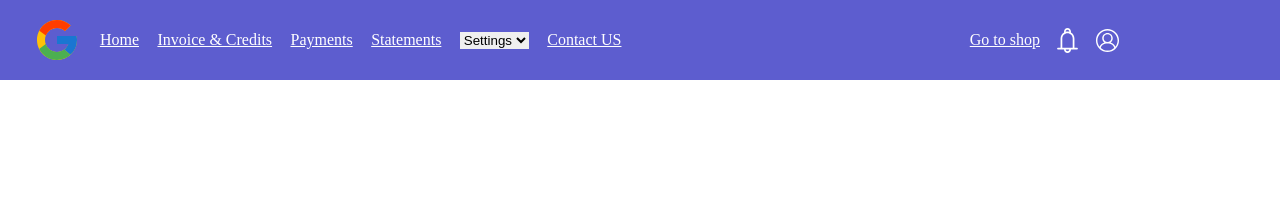
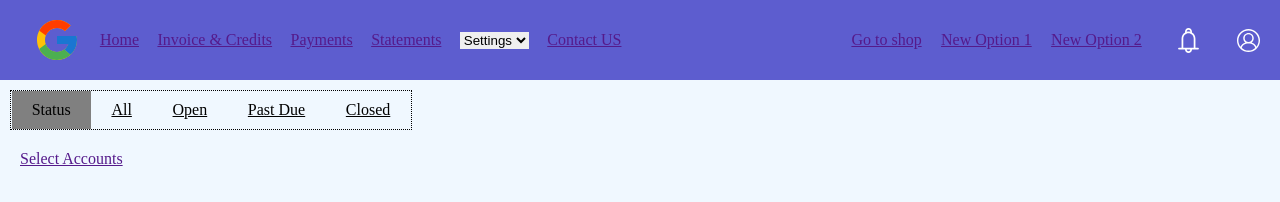
Before and after one commit to pycatchers/website, a plain HTML site: page src/index.html in a window 1280 px wide. Drawn offline with Linux system fonts and the light colour scheme.

Commit message:
creating status bar

```diff
--- a/css/index.css
+++ b/css/index.css
@@ -9,19 +9,20 @@ header{
 
 body{
     margin: 0px;
+    background: aliceblue;
 }
 
-a{
-    color: white;
-}
+/* a{
+    color: black;
+} */
 
 .header-right{
-    width: 20%;
+    width: 35%;
     display: flex;
     flex-direction: row;
-    justify-content: flex-end;
+    justify-content: space-evenly;
     align-items: center;
-    margin-right: 10rem;
+    /* margin-right: 5rem; */
 }
 .header-left{
     /* background-color: blue; */
@@ -38,3 +39,31 @@ img{
 .settings-dropdown{
     border-width: 0px;
 }
+
+.status-bar {
+    display: flex;
+    border: 1px ;
+    border-style: dotted;
+    border-width: 1px;
+    margin: 10px;
+    margin-left: 10px;
+    justify-content: space-evenly;
+    width: 400px;
+  }
+
+  .tab {
+    padding: 10px 20px;
+    align-items: start ;
+    color: black;
+  }
+
+  .tab.active {
+    background: #ddd;
+  }
+  .status {
+    padding: 10px 20px;
+    background-color: gray;
+  }
+  .select-accounts{
+    padding: 10px 20px;
+  }
--- a/src/index.html
+++ b/src/index.html
@@ -8,7 +8,7 @@
     <header>
       <!-- header-left side -->
       <div class="header-left">
-                <img src="../assets/icons/google.svg">
+        <img src="../assets/icons/google.svg" />
         <a href="">Home</a>
         <a href="">Invoice & Credits</a>
         <a href="">Payments</a>
@@ -30,9 +30,32 @@
       <!-- header-right-side -->
       <div class="header-right">
         <a href="">Go to shop</a>
-                <img src="../assets/icons/notification.svg" height="25px" width="25px"/>
-                <img src="../assets/icons/profile_icon.svg" height="25px" width="25px"/>
+        <a href="">New Option 1</a>
+        <!-- New right-side navigation link 1 -->
+        <a href="">New Option 2</a>
+        <!-- New right-side navigation link 2 -->
+        <img
+          src="../assets/icons/notification.svg"
+          height="25px"
+          width="25px"
+        />
+        <img
+          src="../assets/icons/profile_icon.svg"
+          height="25px"
+          width="25px"
+        />
       </div>
     </header>
+    <div class="status-bar">
+      <div class="status" data-tab="status">Status</div>
+      <a href="" class="tab" data-tab="all">All</a>
+      <a href="" class="tab" data-tab="open">Open</a>
+      <a href="" class="tab" data-tab="past-due">Past Due</a>
+      <a href="" class="tab" data-tab="closed">Closed</a>
+    </div>
+    <div class="select-accounts">
+      <a href="">Select Accounts</a>
+      <i class="fa-solid fa-pen" style="color: #125eaf"></i>
+    </div>
   </body>
 </html>
```
Lines whose indentation alone changed are shown as unchanged.
